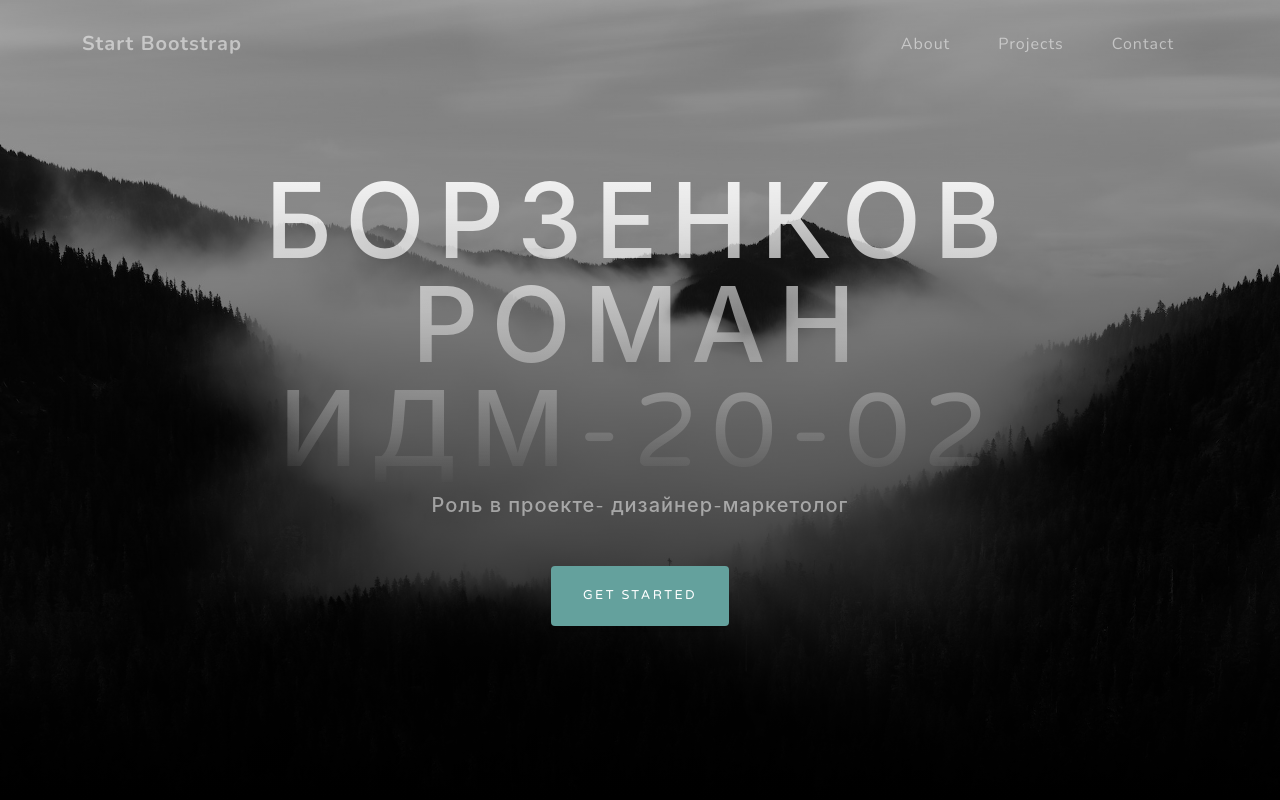
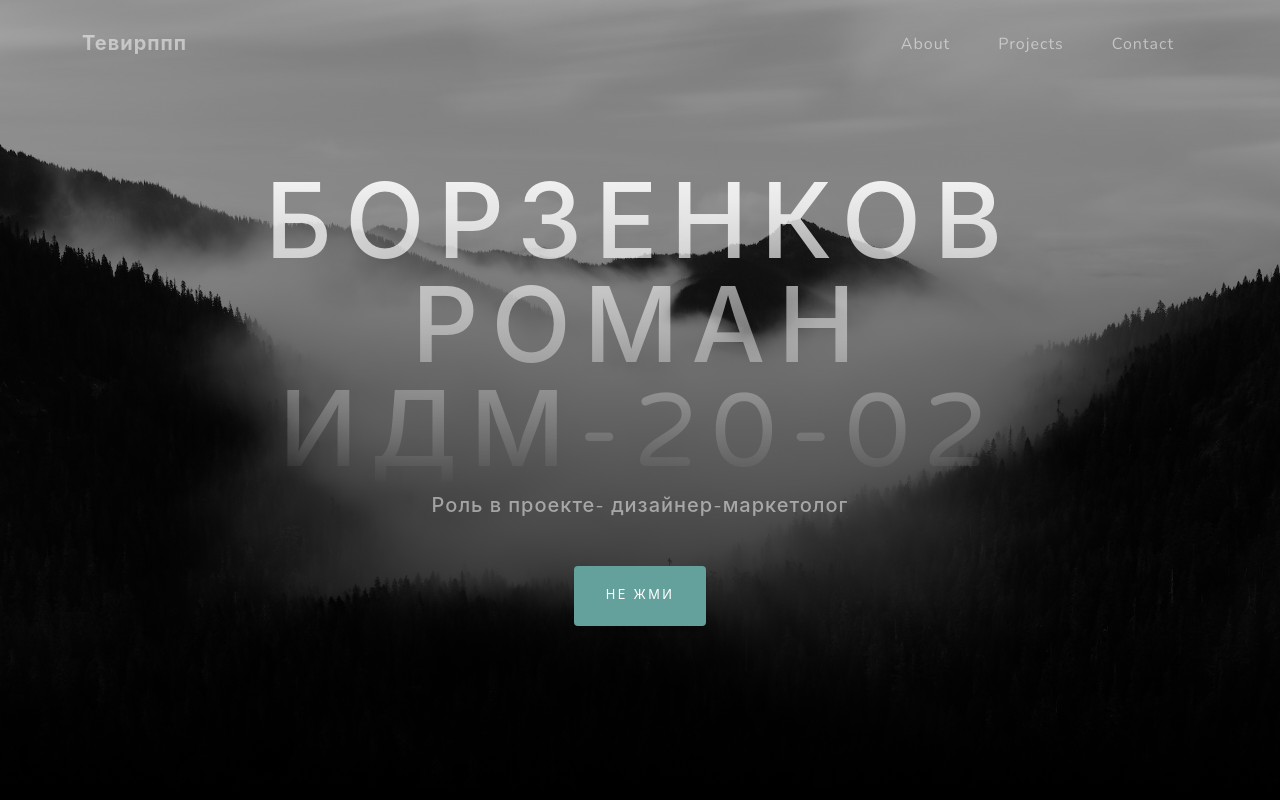
Before and after one commit to BORoMANn/BORoMANn.github.io, a plain HTML site: page index.html in a window 1280 px wide. Shown: the top 800 px of the page. Drawn offline with nearby package versions, Linux system fonts and the light colour scheme.

Commit message:
Initial commit

```diff
--- a/index.html
+++ b/index.html
@@ -31,9 +31,7 @@
     <!-- Navigation-->
     <nav class="navbar navbar-expand-lg navbar-light fixed-top" id="mainNav">
       <div class="container">
-        <a class="navbar-brand js-scroll-trigger" href="#page-top"
-          >Start Bootstrap</a
-        >
+        <a class="navbar-brand js-scroll-trigger" href="#page-top">Тевирппп</a>
         <button
           class="navbar-toggler navbar-toggler-right"
           type="button"
@@ -73,9 +71,7 @@
           <h2 class="text-white-50 mx-auto mt-2 mb-5">
             Роль в проекте- дизайнер-маркетолог
           </h2>
-          <a class="btn btn-primary js-scroll-trigger" href="#about"
-            >Get Started</a
-          >
+          <a class="btn btn-primary js-scroll-trigger" href="#about">Не жми</a>
         </div>
       </div>
     </header>
```
